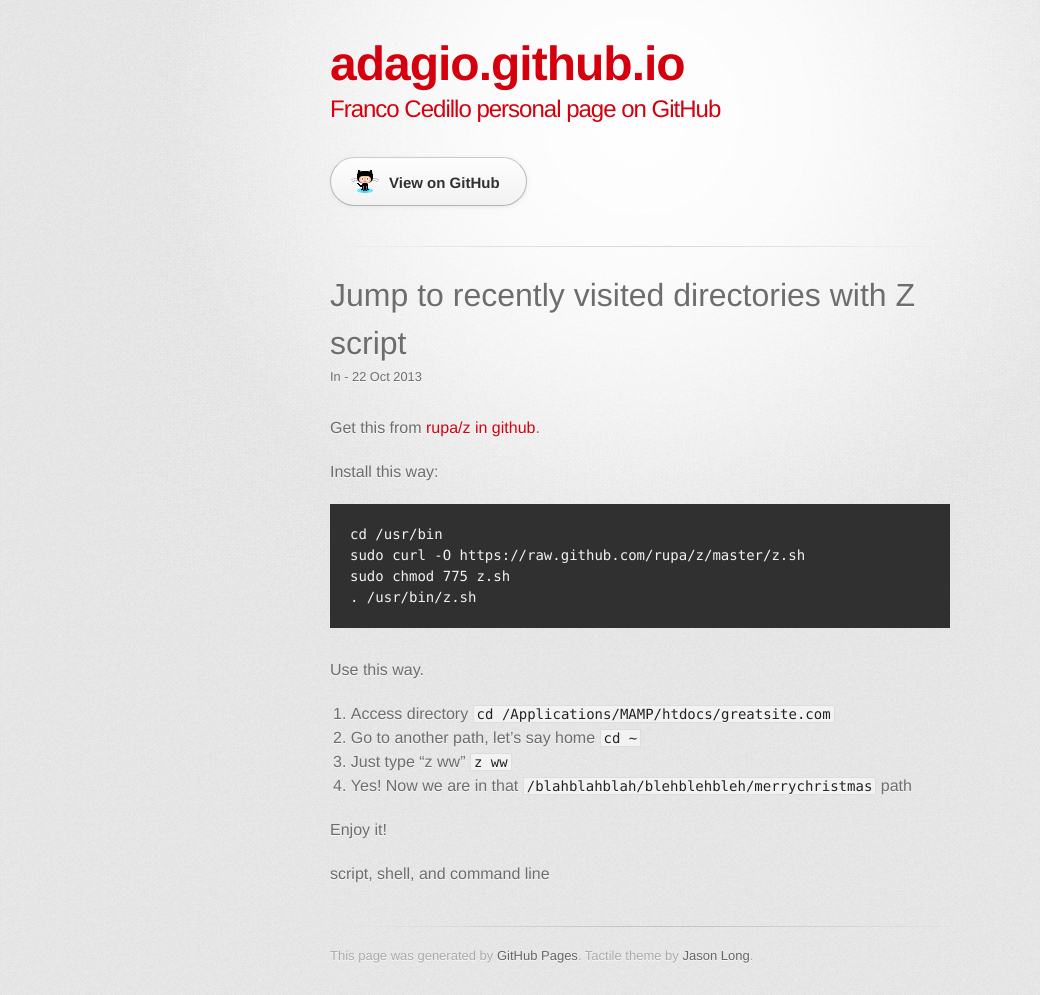
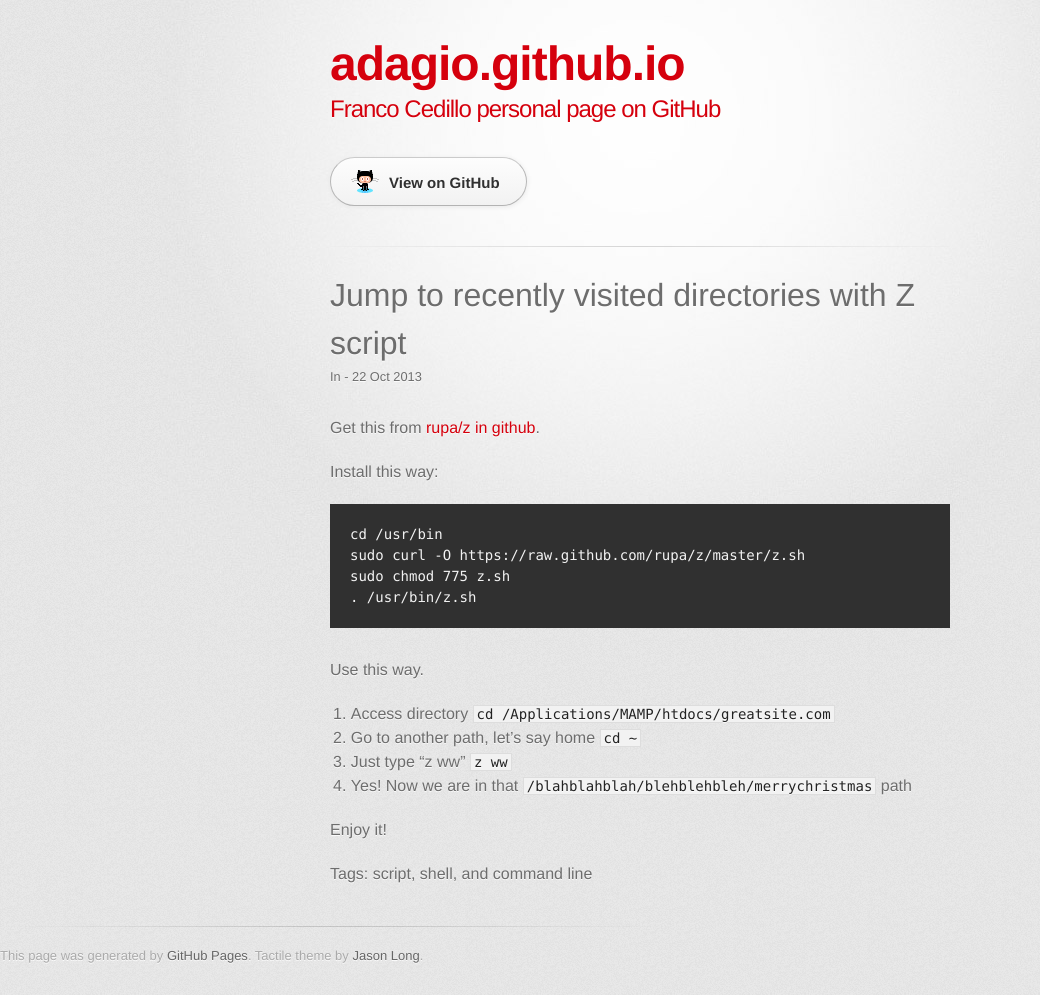
Before and after one commit to adagio/adagio.github.io, a Jekyll site: the page built from _posts/2013-10-22-z-script-shell-jump-directories.md, in a window 1280 px wide. Shown: the whole page, without its empty margins (0-1040 px from the left). Built offline with Jekyll 4.4.1, drawn with Linux system fonts in a browser that asks for light colours; some web fonts are replaced; Markdown is read by kramdown in place of the engine named in the settings.

Commit message:
include "Tag"

```diff
--- a/_layouts/post.html
+++ b/_layouts/post.html
@@ -9,5 +9,6 @@
 </div>
 
 <div class="tags">
-{{ page.tags | array_to_sentence_string }}
+Tags: {{ page.tags | array_to_sentence_string }}
 </div>
+</div>
```
